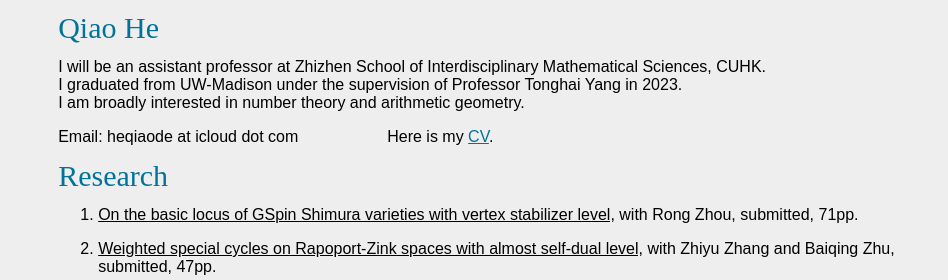
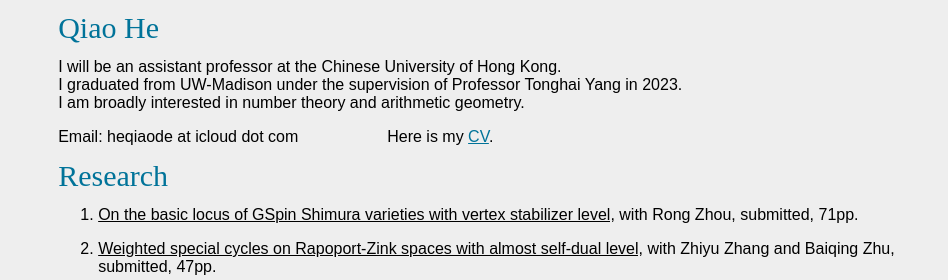
Before and after one commit to qiaohe86/personalwebpage, a plain HTML site: page index.html in a window 1280 px wide. Shown: the part 330-610 px from the top of the page, 0-948 px from the left. Drawn offline with Linux system fonts and the light colour scheme.

Commit message:
Update index.html

```diff
--- a/index.html
+++ b/index.html
@@ -106,7 +106,7 @@ p{ margin-left:0px;
 <div class="row"  style=" ;">
   <div class="column left" style="background-color:#eee"  >
     <p style="font-size: 30px; font-family: STKaiti; color:#007399;line-height:0">    Qiao He     </p>
-    <p style="max-width:100%; word-wrap:break-word;">I will be an assistant professor at Zhizhen School of Interdisciplinary Mathematical Sciences, CUHK. <br>
+    <p style="max-width:100%; word-wrap:break-word;">I will be an assistant professor at the Chinese University of Hong Kong. <br>
  I graduated from UW-Madison under the supervision of Professor Tonghai Yang in 2023.<br>
                I am broadly interested in number theory and arithmetic geometry.  </p>
  </p>
```
